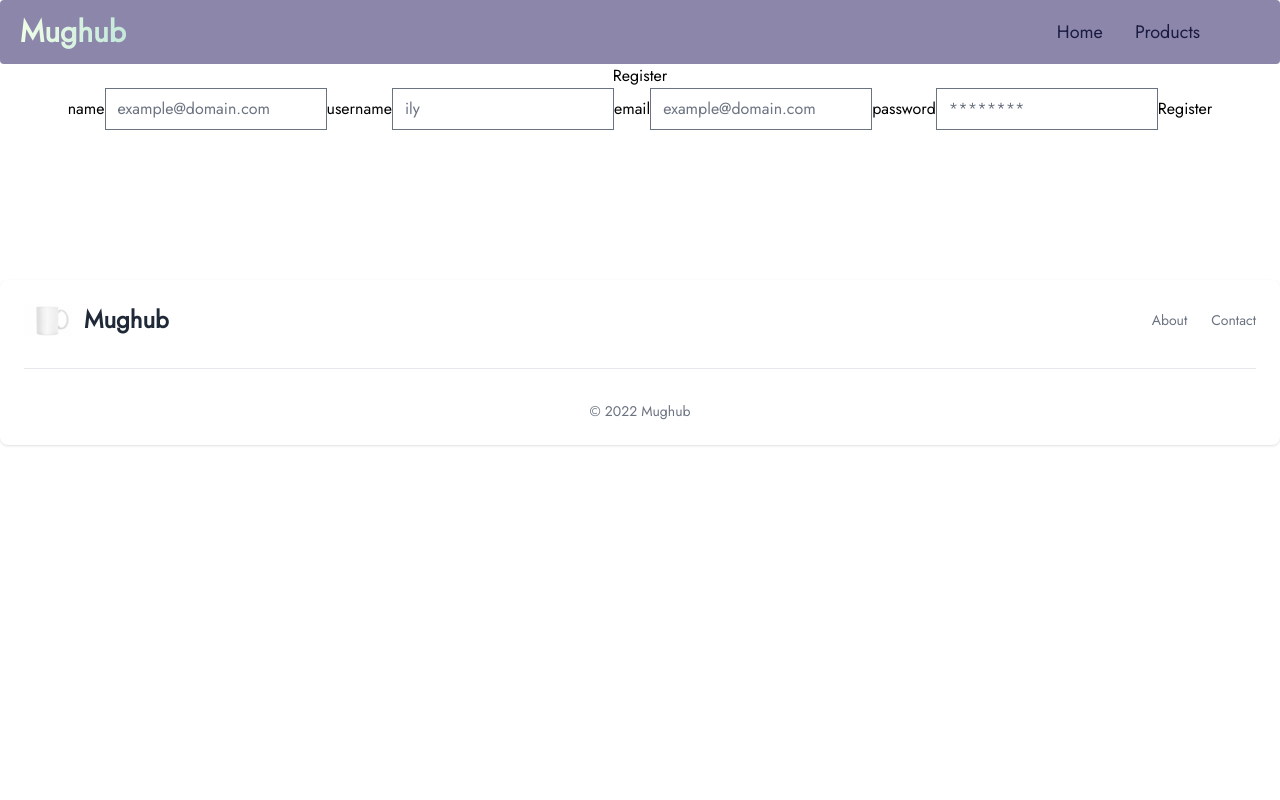
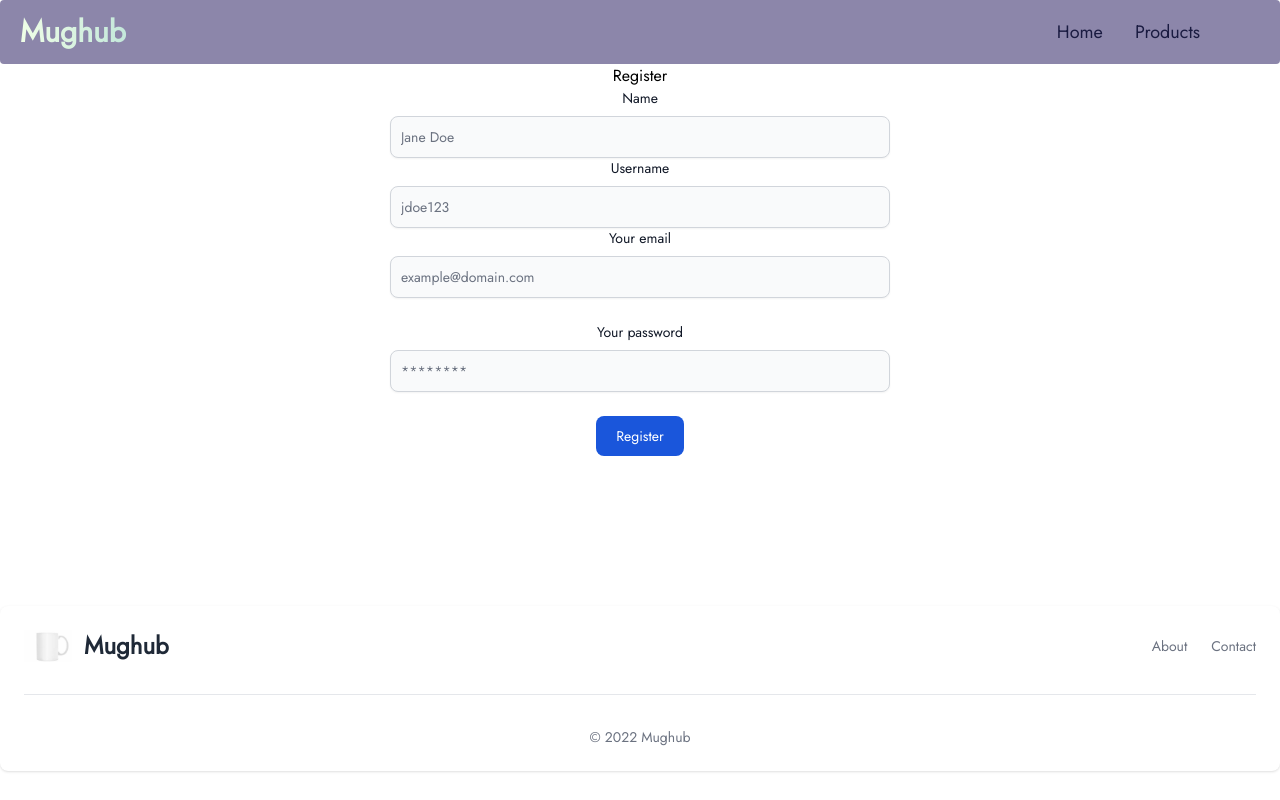
Before and after one commit to mitchdmarino/ecommerce-rails-client, a React (Create React App) app: page /register in a window 1280 px wide. Built offline with nearby package versions, Linux system fonts and the light colour scheme; some icons are missing.

Commit message:
update cart, login page, register page styling

```diff
--- a/src/App.js
+++ b/src/App.js
@@ -154,6 +154,7 @@
                 items={cart}
                 removeFromCart={removeFromCart}
                 emptyCart={emptyCart}
+                currentUser={currentUser}
               />
             }
           />
--- a/src/pages/orders/cart/Cart.jsx
+++ b/src/pages/orders/cart/Cart.jsx
@@ -6,6 +6,7 @@
     const navigate = useNavigate()
     const submitOrder = () => {
         if (currentUser) {
+
             const productIDs = []
             items.forEach(item => {
                 productIDs.push(item.id)
@@ -17,6 +18,7 @@
                     'Authorization': token
                 }
             }
+            console.log('submitting')
             axios.post(`${process.env.REACT_APP_SERVER_URL}/orders`, {product_ids: productIDs}, options)
                 .then(response => {
                     console.log(response)
--- a/src/pages/users/Login.jsx
+++ b/src/pages/users/Login.jsx
@@ -45,31 +45,40 @@
         <div>
             <h1>Login</h1>
             <p> {msg}</p>
-            <form onSubmit={handleSubmit}>
-                <label htmlFor='email'>email</label>
-                <input
-                    type='text'
+            <form onSubmit={handleSubmit} className="max-w-[500px] mx-auto">
+
+            <div className="mb-6">
+                    <label htmlFor="email" className="block mb-2 text-sm font-medium text-gray-900 dark:text-gray-300">Your email</label>
+                    <input type='email'
                     name='email'
                     id='email'
                     value={email}
                     placeholder='example@domain.com'
                     onChange={(e) => setEmail(e.target.value)}
-                />
-                <label htmlFor='password'>password</label>
-                <input
-                    type='text'
+                    className="shadow-sm bg-gray-50 border border-gray-300 text-gray-900 text-sm rounded-lg focus:ring-blue-500 focus:border-blue-500 block w-full p-2.5 dark:bg-gray-700 dark:border-gray-600 dark:placeholder-gray-400 dark:text-white dark:focus:ring-blue-500 dark:focus:border-blue-500 dark:shadow-sm-light"
+                    required />
+                </div>
+                <div className="mb-6">
+                    <label htmlFor="password" className="block mb-2 text-sm font-medium text-gray-900 dark:text-gray-300">Your password</label>
+                    <input type='text'
                     name='password'
                     id='password'
                     value={password}
                     placeholder='********'
                     onChange={(e) => setPassword(e.target.value)}
-                />
-                <button type='submit'>Login</button>
+                    className="shadow-sm bg-gray-50 border border-gray-300 text-gray-900 text-sm rounded-lg focus:ring-blue-500 focus:border-blue-500 block w-full p-2.5 dark:bg-gray-700 dark:border-gray-600 dark:placeholder-gray-400 dark:text-white dark:focus:ring-blue-500 dark:focus:border-blue-500 dark:shadow-sm-light"
+                    required />
+                </div>
+                <button
+                    type="submit"
+                    className="text-white bg-blue-700 hover:bg-blue-800 focus:ring-4 focus:outline-none focus:ring-blue-300 font-medium rounded-lg text-sm px-5 py-2.5 text-center dark:bg-blue-600 dark:hover:bg-blue-700 dark:focus:ring-blue-800">Login</button>
+
 
             </form>
 
+
             <p>
-                Don't have an account? <Link to="/register">Sign up here</Link>
+                Don't have an account? <span className='text-blue-500 hover:text-blue-800'><Link to="/register">Sign up here</Link></span>
             </p>
         </div>
     )
--- a/src/pages/users/Register.jsx
+++ b/src/pages/users/Register.jsx
@@ -49,44 +49,55 @@
         <div>
             <h1>Register</h1>
             <p> {msg}</p>
-            <form onSubmit={handleSubmit}>
-                <label htmlFor='name'>name</label>
+
+            <form onSubmit={handleSubmit} className="max-w-[500px] mx-auto">
+                <label htmlFor='name' className="block mb-2 text-sm font-medium text-gray-900 dark:text-gray-300">Name</label>
                 <input
                     type='text'
                     name='name'
                     id='name'
                     value={name}
-                    placeholder='example@domain.com'
+                    placeholder='Jane Doe'
                     onChange={(e) => setName(e.target.value)}
+                    className="shadow-sm bg-gray-50 border border-gray-300 text-gray-900 text-sm rounded-lg focus:ring-blue-500 focus:border-blue-500 block w-full p-2.5 dark:bg-gray-700 dark:border-gray-600 dark:placeholder-gray-400 dark:text-white dark:focus:ring-blue-500 dark:focus:border-blue-500 dark:shadow-sm-light"
+
                 />
-                <label htmlFor='username'>username</label>
+                <label htmlFor='username' className="block mb-2 text-sm font-medium text-gray-900 dark:text-gray-300">Username</label>
                 <input
                     type='text'
                     name='username'
                     id='username'
                     value={username}
-                    placeholder='ily'
+                    placeholder='jdoe123'
                     onChange={(e) => setUsername(e.target.value)}
+                    className="shadow-sm bg-gray-50 border border-gray-300 text-gray-900 text-sm rounded-lg focus:ring-blue-500 focus:border-blue-500 block w-full p-2.5 dark:bg-gray-700 dark:border-gray-600 dark:placeholder-gray-400 dark:text-white dark:focus:ring-blue-500 dark:focus:border-blue-500 dark:shadow-sm-light"
+
                 />
-                <label htmlFor='email'>email</label>
-                <input
-                    type='text'
-                    name='email'
-                    id='email'
-                    value={email}
-                    placeholder='example@domain.com'
-                    onChange={(e) => setEmail(e.target.value)}
-                />
-                <label htmlFor='password'>password</label>
-                <input
-                    type='text'
+                <div className="mb-6">
+                        <label htmlFor="email" className="block mb-2 text-sm font-medium text-gray-900 dark:text-gray-300">Your email</label>
+                        <input type='email'
+                        name='email'
+                        id='email'
+                        value={email}
+                        placeholder='example@domain.com'
+                        onChange={(e) => setEmail(e.target.value)}
+                        className="shadow-sm bg-gray-50 border border-gray-300 text-gray-900 text-sm rounded-lg focus:ring-blue-500 focus:border-blue-500 block w-full p-2.5 dark:bg-gray-700 dark:border-gray-600 dark:placeholder-gray-400 dark:text-white dark:focus:ring-blue-500 dark:focus:border-blue-500 dark:shadow-sm-light"
+                        required />
+                </div>
+                <div className="mb-6">
+                    <label htmlFor="password" className="block mb-2 text-sm font-medium text-gray-900 dark:text-gray-300">Your password</label>
+                    <input type='text'
                     name='password'
                     id='password'
                     value={password}
                     placeholder='********'
                     onChange={(e) => setPassword(e.target.value)}
-                />
-                <button type='submit'>Register</button>
+                    className="shadow-sm bg-gray-50 border border-gray-300 text-gray-900 text-sm rounded-lg focus:ring-blue-500 focus:border-blue-500 block w-full p-2.5 dark:bg-gray-700 dark:border-gray-600 dark:placeholder-gray-400 dark:text-white dark:focus:ring-blue-500 dark:focus:border-blue-500 dark:shadow-sm-light"
+                    required />
+                </div>
+                <button
+                    type="submit"
+                    className="text-white bg-blue-700 hover:bg-blue-800 focus:ring-4 focus:outline-none focus:ring-blue-300 font-medium rounded-lg text-sm px-5 py-2.5 text-center dark:bg-blue-600 dark:hover:bg-blue-700 dark:focus:ring-blue-800">Register</button>
             </form>
         </div>
     )
```
